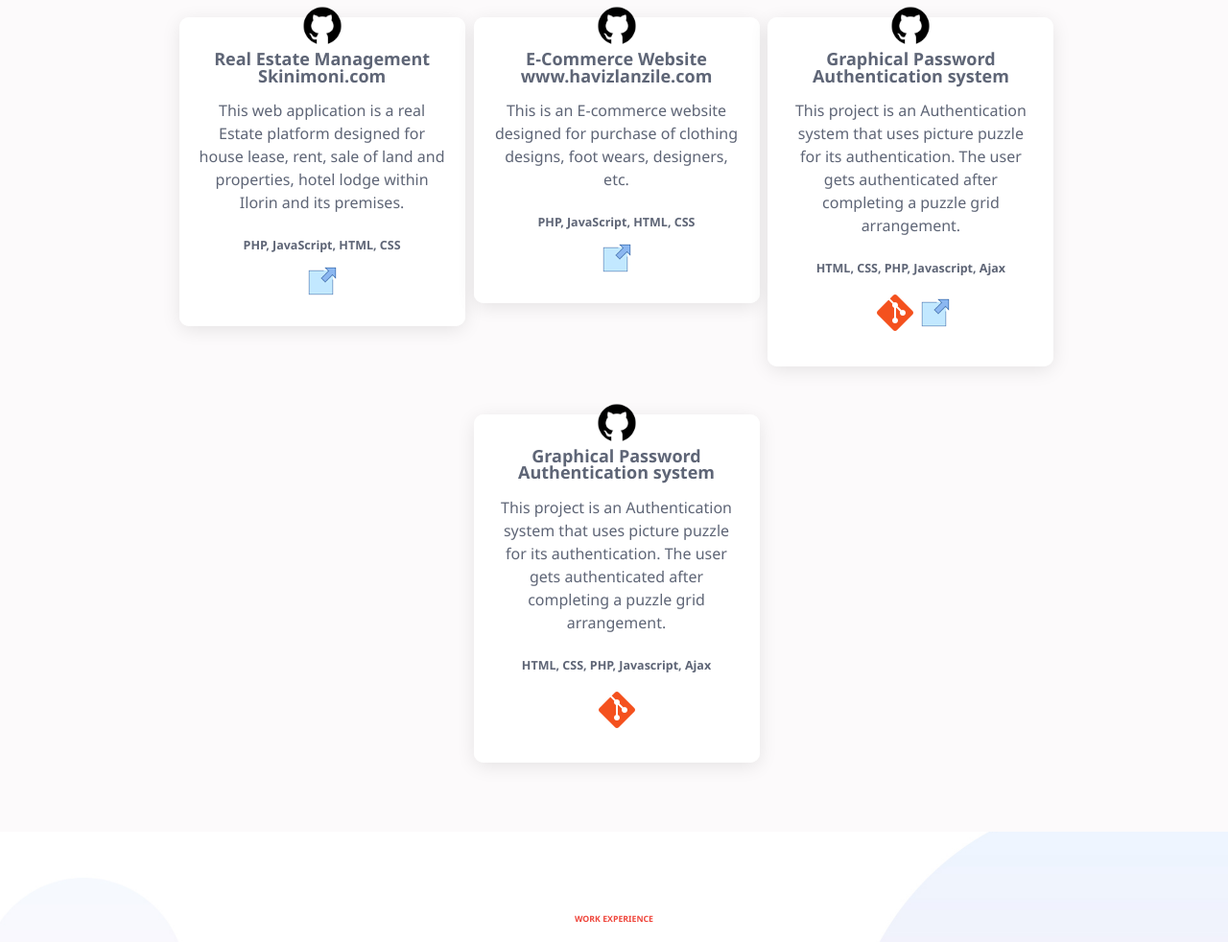
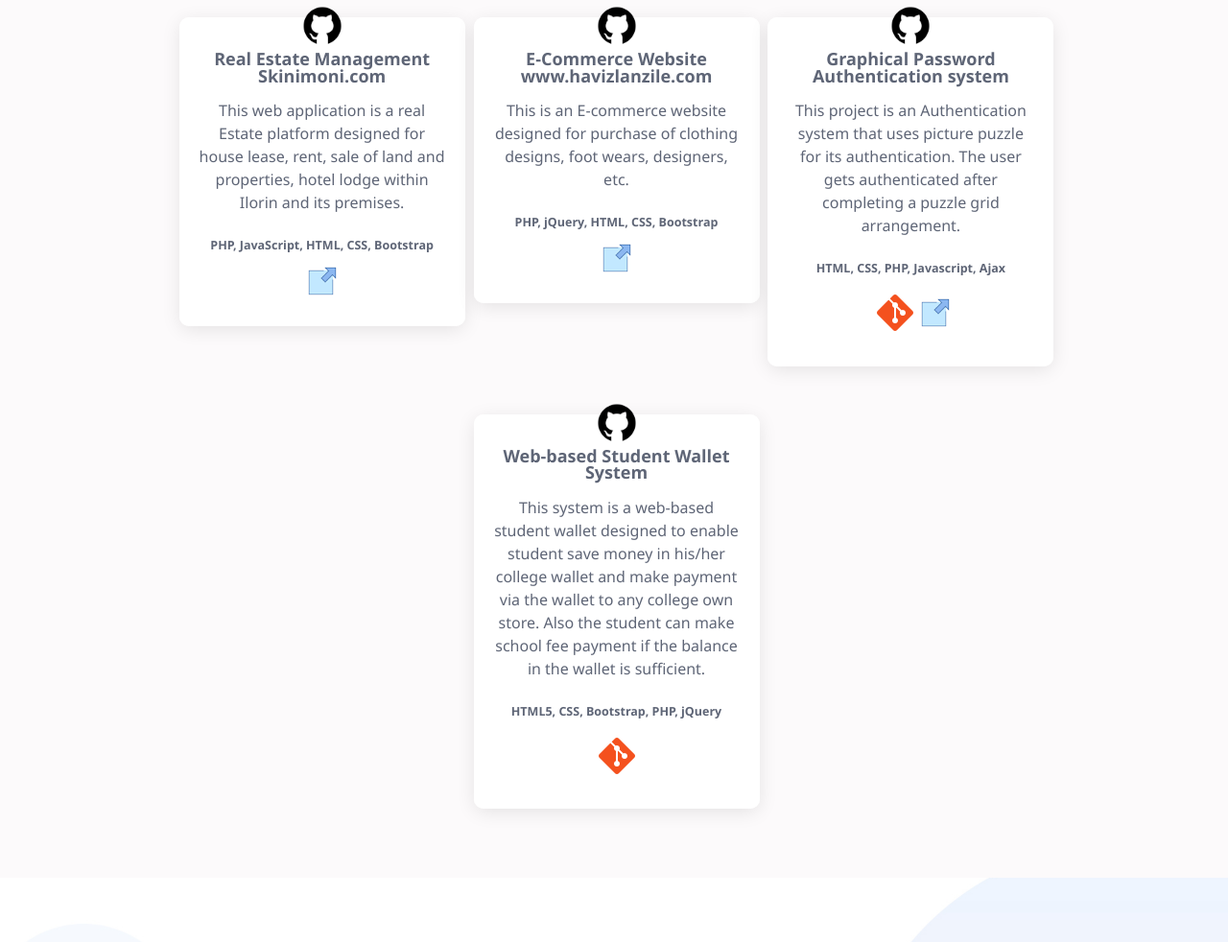
Before and after one commit to segun-aderinola/my-portfolio, a plain HTML site: page index.html in a window 1280 px wide. Shown: the part 1875-2857 px from the top of the page at 96% size. Drawn offline with nearby package versions, Linux system fonts and the light colour scheme.

Commit message:
added few open source projects

```diff
--- a/index.html
+++ b/index.html
@@ -178,7 +178,7 @@
                             <p class="project-body">
                                 This web application is a real Estate platform designed for house lease, rent, sale of land and properties, hotel lodge within Ilorin and its premises.
                             </p>
-                            <div class="language"> PHP, JavaScript, HTML, CSS</div>
+                            <div class="language"> PHP, JavaScript, HTML, CSS, Bootstrap</div>
                             <div class="language">
                                 <a href="https://shikinimoni.com">
                                     <img src="./image/link.png" alt="">
@@ -195,7 +195,7 @@
                             <p class="project-body">
                                 This is an E-commerce website designed for purchase of clothing designs, foot wears, designers, etc.
                             </p>
-                            <div class="language">PHP, JavaScript, HTML, CSS</div>
+                            <div class="language">PHP, jQuery, HTML, CSS, Bootstrap</div>
                             <div class="language">
                                 <a href="https://havizlanzile.com/">
                                     <img src="./image/link.png" alt="">
@@ -230,11 +230,11 @@
                     <div class="card collapsse">
                         <img src="./image/github.png" class="git-icon" alt="Git Icon">
                         <div class="card-body">
-                            <div class="project-title"> Graphical Password Authentication system </div>
+                            <div class="project-title"> Web-based Student Wallet System  </div>
                             <p class="project-body">
-                                This project is an Authentication system that uses picture puzzle for its authentication. The user gets authenticated after completing a puzzle grid arrangement.
+                                This system is a web-based student wallet designed to enable student save money in his/her college wallet and make payment via the wallet to any college own store. Also the student can make school fee payment if the balance in the wallet is sufficient.
                             </p>
-                            <div class="language">HTML, CSS, PHP, Javascript, Ajax </div>
+                            <div class="language"> HTML5, CSS, Bootstrap, PHP, jQuery </div>
                             <div class="language">
                                 <a href="https://github.com/segun-aderinola/graphical-password-authentication/">
                                     <img src="./image/git.png" alt="">
```
